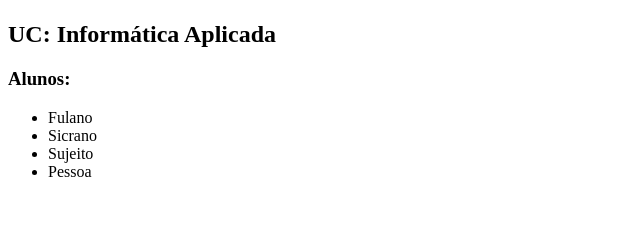
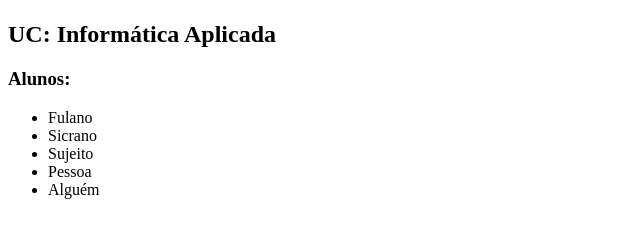
Before and after one commit to joao-pedro33/desi2021, a plain HTML site: page index.html in a window 1280 px wide. Shown: the part 59-296 px from the top of the page, without its empty margins (0-640 px from the left). Drawn offline with Linux system fonts and the light colour scheme.

Commit message:
Adicionado a linha alguém

```diff
--- a/index.html
+++ b/index.html
@@ -19,6 +19,7 @@
         <li>Sicrano</li>
         <li>Sujeito</li>
         <li>Pessoa</li>
+	<li>Alguém</li>
     </ul>
 </body>
 </html>
```
